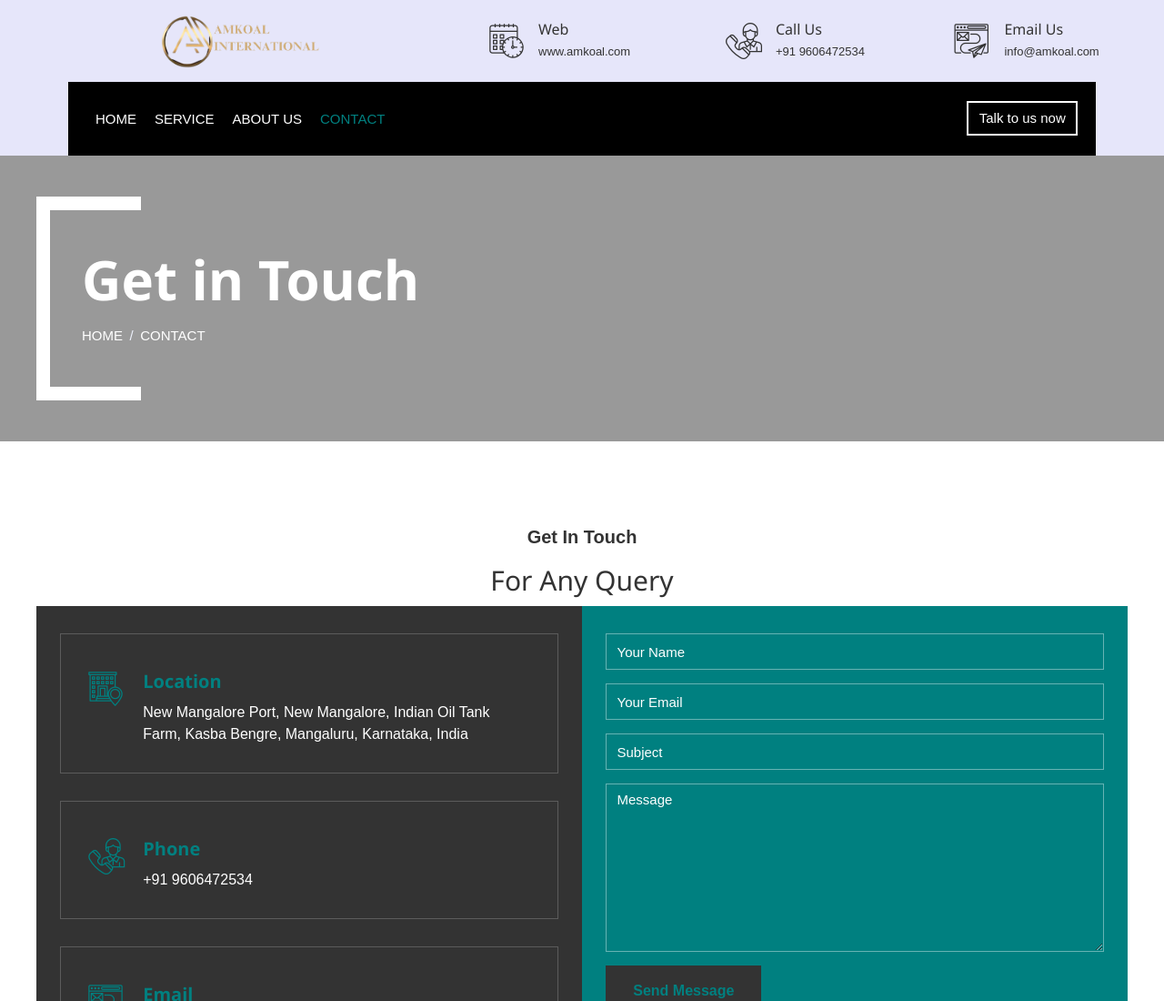
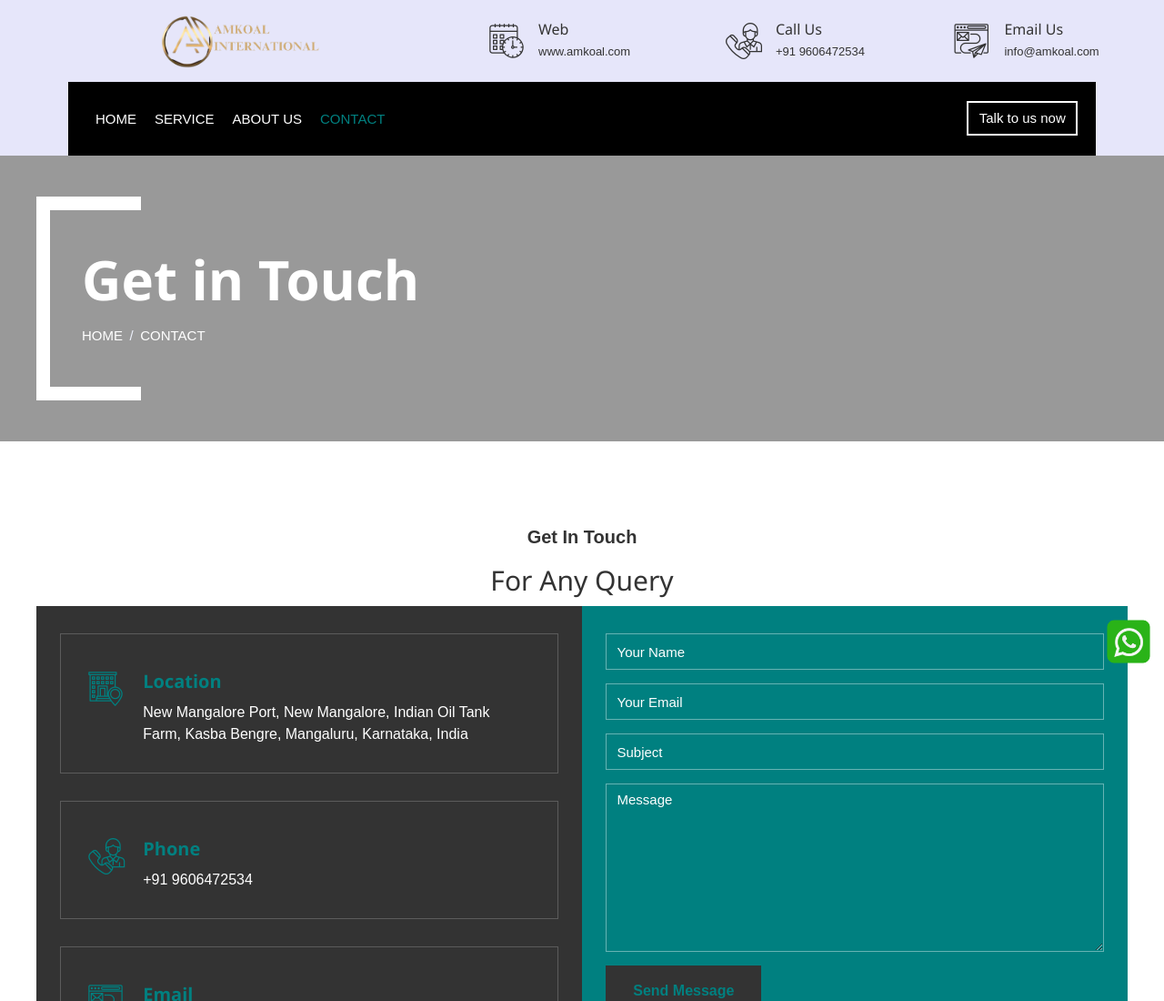
Before and after one commit to MuadhAli/amcoal, a plain HTML site: page contact.html in a window 1280 px wide. Shown: the top 1100 px of the page at 91% size. Drawn offline with nearby package versions, Linux system fonts and the light colour scheme.

Commit message:
upated whtsapp

```diff
--- a/contact.html
+++ b/contact.html
@@ -369,6 +369,28 @@
 
                     <a href="#" class="back-to-top"><i class="fa fa-chevron-up"></i></a>
                 </div>
+                <style>
+                    #whatsapp-icon {
+                      position: fixed;
+                      bottom: 70px;
+                      right: 14px;
+                    }
+
+                    #whatsapp-icon img {
+                      width: 50px;
+                      height: 50px;
+                      cursor: pointer;
+                    }
+                  </style>
+              <a href="javascript:void(0);" id="whatsapp-icon" onclick="redirectToWhatsApp()">
+                <img src="./whatsapp.png" alt="WhatsApp Icon">
+              </a>
+              <script>
+                function redirectToWhatsApp() {
+                  // Replace 'your-whatsapp-number' with your actual WhatsApp number including country code
+                  window.location.href = "https://wa.me/9611451538";
+                }
+              </script>
 
 
                 <!-- JavaScript Libraries -->
```
Also changed, not shown: about.html (+23 -0 lines), index.html (+23 -0 lines), service.html (+21 -0 lines), test.html (added, +33 -0 lines), whatsapp.png (added).
